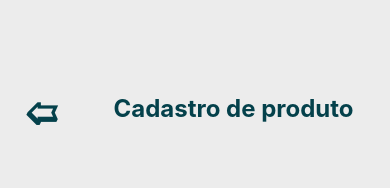
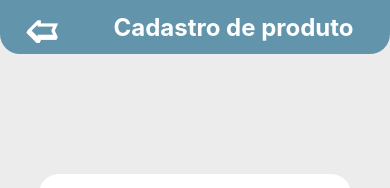
Before and after one commit to Lim4S2/LucraMais--App, a React Native app in the folder Client/: screen /Produto in a window 390 px wide. Shown: the top 188 px of the page. Built offline with nearby package versions, Linux system fonts and the light colour scheme.

Commit message:
Fazendo algumas alterações

```diff
--- a/Client/babel.config.js
+++ b/Client/babel.config.js
@@ -2,5 +2,6 @@ module.exports = function(api) {
   api.cache(true);
   return {
     presets: ['babel-preset-expo'],
+    plugins: ['react-native-reanimated/plugin'],
   };
 };
--- a/Client/package.json
+++ b/Client/package.json
@@ -28,6 +28,7 @@
     "react-native-animatable": "^1.4.0",
     "react-native-chart-kit": "^6.12.0",
     "react-native-masked-text": "^1.13.0",
+    "react-native-reanimated": "^3.15.4",
     "react-native-safe-area-context": "4.10.1",
     "react-native-screens": "3.31.1",
     "react-native-web": "~0.19.10"
--- a/Client/src/pages/atualizarEstoque/style.js
+++ b/Client/src/pages/atualizarEstoque/style.js
@@ -6,25 +6,27 @@ const styles = StyleSheet.create({
         bottom: 0,
         backgroundColor: "#ECECEC",
         alignItems: "center",
-        justifyContent: "center"
     },
     header:{
-        marginTop: 30,
-        height: 50,
         width: '100%',
         flexDirection: 'row',
         alignItems: 'center',
+        backgroundColor: "#6294ac",
+        paddingBottom: 10,
+        paddingTop: 10,
+        borderBottomLeftRadius: 20,
+        borderBottomRightRadius: 20,
     },
     titleText:{
         marginLeft: 40,
         fontSize: 24,
         fontWeight: 'bold',
-        color: '#04414b',
+        color: 'white',
     },
     setaEsq: {
         fontSize: 40,
         fontWeight: '900',
-        color: '#04414b',
+        color: 'white',
         paddingLeft: 15,
         paddingRight: 10,
         marginBottom: -15,
@@ -77,7 +79,8 @@ const styles = StyleSheet.create({
         borderRadius: 50,
         justifyContent: "center",
         alignItems:"center",
-        width: "50%"
+        width: "50%",
+        height: 50
     }, textButtom: {
         fontSize: 18,
         color:"white",
--- a/Client/src/pages/cadProd/style.js
+++ b/Client/src/pages/cadProd/style.js
@@ -6,25 +6,27 @@ const styles = StyleSheet.create({
         bottom: 0,
         backgroundColor: "#ECECEC",
         alignItems: "center",
-        justifyContent: "center"
     },
     header:{
-        marginTop: 30,
-        height: 50,
         width: '100%',
         flexDirection: 'row',
         alignItems: 'center',
+        backgroundColor: "#6294ac",
+        paddingBottom: 10,
+        paddingTop: 10,
+        borderBottomLeftRadius: 20,
+        borderBottomRightRadius: 20,
     },
     titleText:{
         marginLeft: 40,
         fontSize: 24,
         fontWeight: 'bold',
-        color: '#04414b',
+        color: 'white',
     },
     setaEsq: {
         fontSize: 40,
         fontWeight: '900',
-        color: '#04414b',
+        color: 'white',
         paddingLeft: 15,
         paddingRight: 10,
         marginBottom: -15,
```
Also changed, not shown: 1 other file (tests, documents, lock files or other folders).
